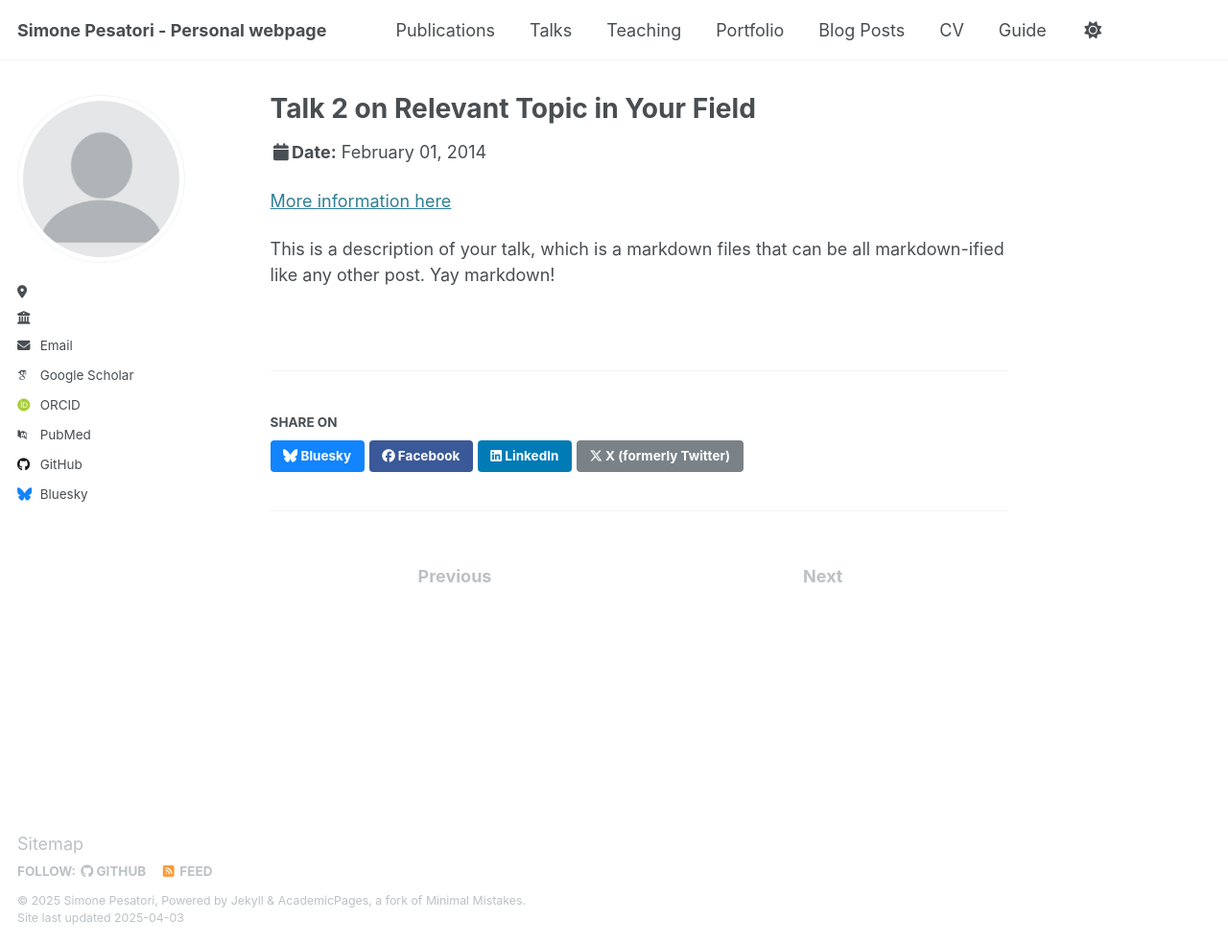
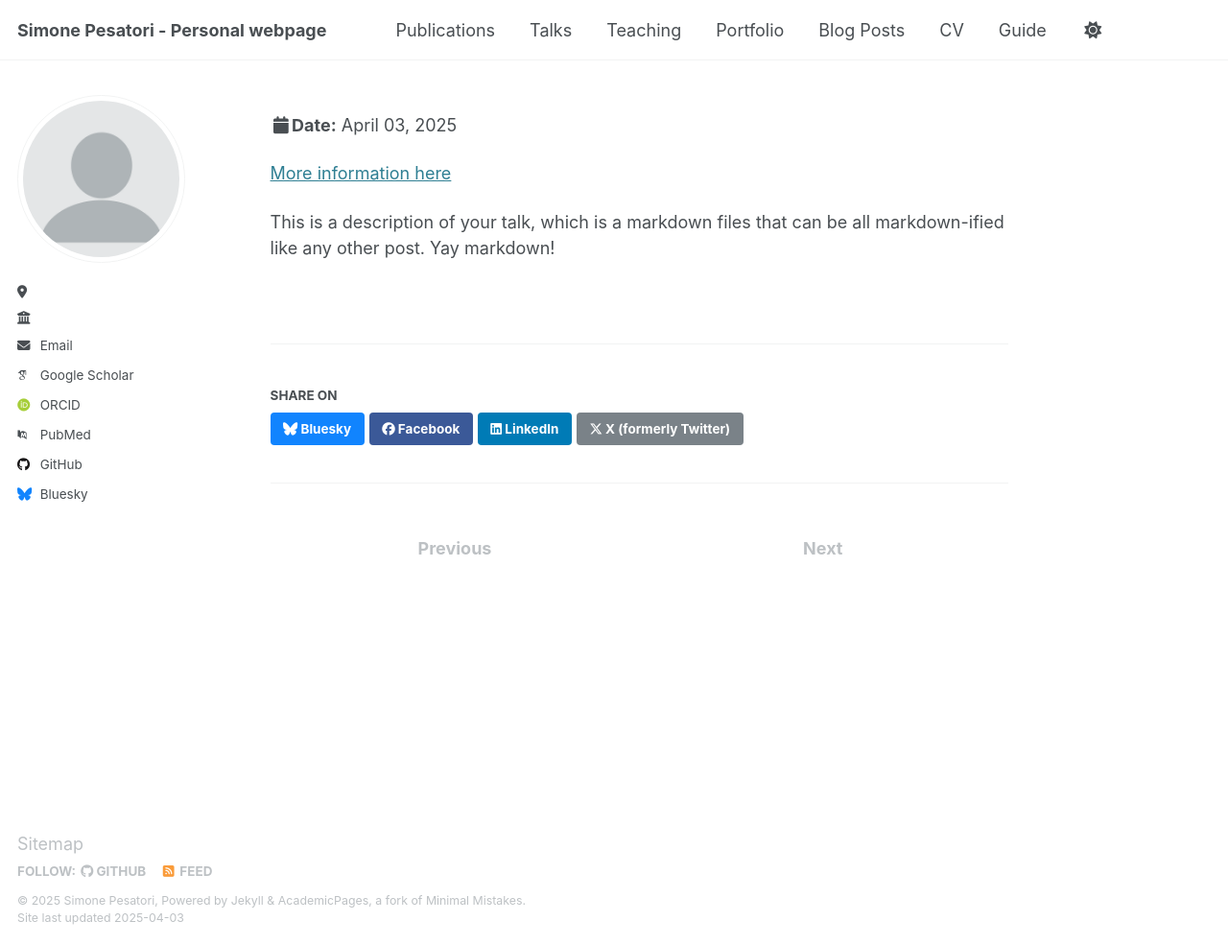
Before and after one commit to simonepesatori/simonepesatori.github.io, a Jekyll site: the page built from _talks/2014-02-01-talk-2.md, in a window 1280 px wide and 985 px high. Shown: the whole window at 96% size. Built offline with Jekyll 4.4.1, drawn with Linux system fonts in a browser that asks for light colours; some web fonts are replaced; part of the change alters nothing that is shown.

Commit message:
Update 2014-02-01-talk-2.md

```diff
--- a/_talks/2014-02-01-talk-2.md
+++ b/_talks/2014-02-01-talk-2.md
@@ -1,5 +1,5 @@
 ---
-title: "Talk 2 on Relevant Topic in Your Field"
+%title: "Talk 2 on Relevant Topic in Your Field"
 collection: talks
 type: "Talk"
 permalink: /talks/2014-02-01-talk-2
```
